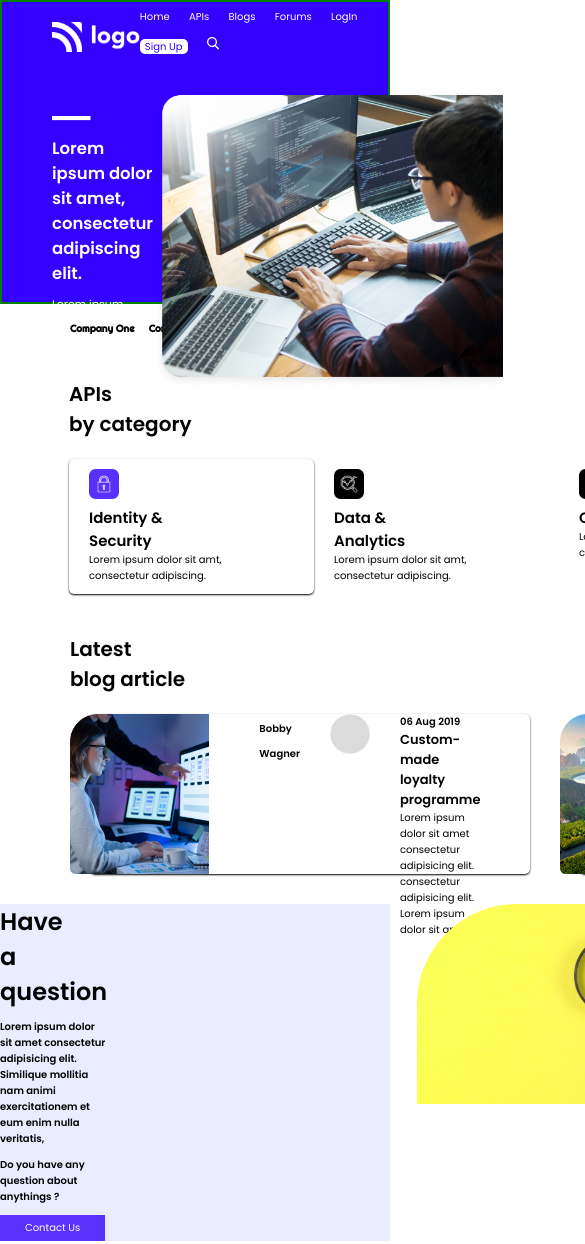
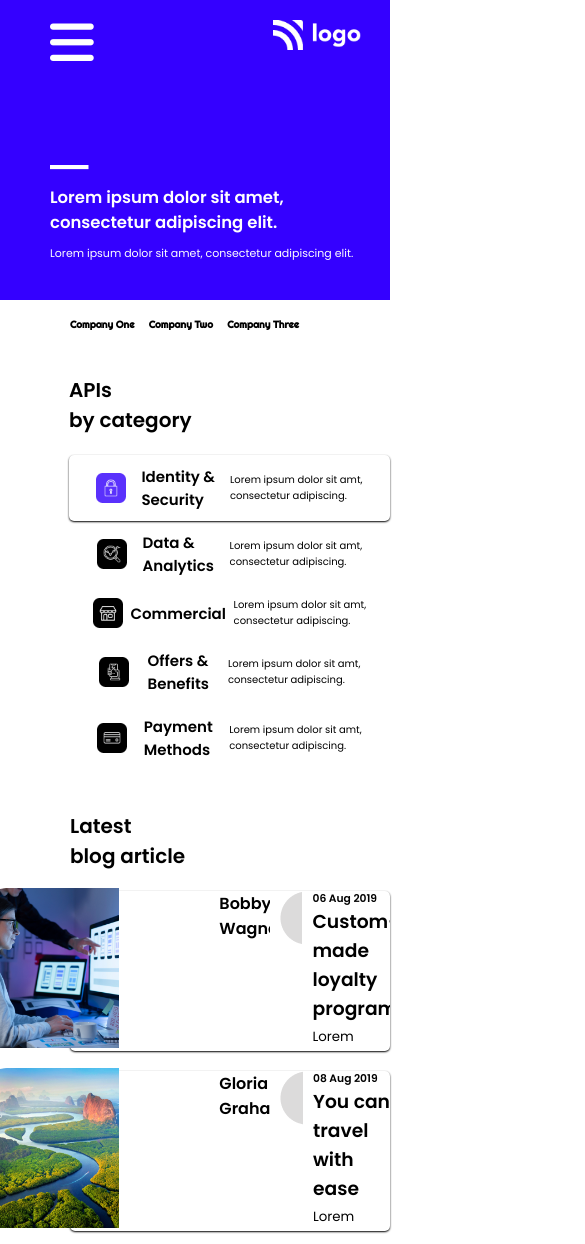
Before and after one commit to Robinkhilery960/Developer-Landing-page, a plain HTML site: page index.html in a window 390 px wide. Shown: the top 1244 px of the page, 585 px wide, since content can reach past the window. Drawn offline with Linux system fonts and the light colour scheme.

Commit message:
added media queries

```diff
--- a/index.html
+++ b/index.html
@@ -5,6 +5,7 @@
     <meta http-equiv="X-UA-Compatible" content="IE=edge" />
     <meta name="viewport" content="width=device-width, initial-scale=1.0" />
     <title>Developer Landing Page</title>
+    <link rel="stylesheet" href="https://cdnjs.cloudflare.com/ajax/libs/font-awesome/6.2.0/css/all.min.css" integrity="sha512-xh6O/CkQoPOWDdYTDqeRdPCVd1SpvCA9XXcUnZS2FmJNp1coAFzvtCN9BmamE+4aHK8yyUHUSCcJHgXloTyT2A==" crossorigin="anonymous" referrerpolicy="no-referrer" />
     <link rel="stylesheet" href="style.css" />
   </head>
 
@@ -43,6 +44,7 @@
           </svg>
         </div>
       </nav>
+      <i class="fa-solid fa-bars"></i>
 
       <div class="lower-header">
         <!-- Text -->
@@ -147,7 +149,7 @@
       <div class="blog-cards">
         <!-- Blog card 01 -->
         <div class="blog-card">
-          <div class="blog blog-image">
+          <div class="  blog-image">
             <img src="./images/Rectangle.png" alt="" />
           </div>
           <div class="blog">
@@ -178,8 +180,8 @@
         <!-- Blog card 02 -->
 
         <div class="blog-card">
-          <div class="blog blog-image">
-            <img src="./images/Rectangle Copy.png" alt="" />
+          <div class=" blog-image">
+            <img   src="./images/Rectangle Copy.png" alt="" />
           </div>
           <div class="blog  ">
             <b class="blog-author">Gloria Graham</b>
@@ -211,6 +213,7 @@
     <!-- FAQ SECTION -->
     <div class="faq-section">
       <div class="faq-content">
+        <div class="faq-text-cont">
           <h2>
             Have <br />
             a question
@@ -220,6 +223,7 @@
             mollitia <br />nam animi exercitationem et eum enim nulla veritatis,
           </h4>
           <h4>Do you have any question about anythings ?</h4>
+        </div>
 
         <button>Contact Us</button>
       </div>
--- a/style.css
+++ b/style.css
@@ -7,13 +7,16 @@
   margin: 0;
 }
 header{
-  border: 2px solid green;
   background-color: #3400FF;
   height: 300px;
+  width: 100%;
 }
 
 nav{
   display: flex;
+}
+.fa-bars{
+  display: none;
 }
 .nav-item{
   margin-top: 10px;
@@ -42,7 +45,7 @@ nav{
 
 }
 .header-text{
-  flex: 1;;
+  flex: 1;
 }
 
 .header-text{
@@ -107,7 +110,7 @@ margin-top: 10px;
 }
 .card{
   padding: 10px 20px ;
-  padding-right: 75px;
+  /* padding-right: 50px; */
 }
 .card-logo{
   height: 30px;
@@ -117,11 +120,14 @@ margin-top: 10px;
 }
 .card-body{
   font-size: 10px;
-  width: 150px;
+  /* width: 150px;   */
 }
 
 
 /* BLOG SECTION */
+
+
+
 
 .blog-section{
   display: flex;
@@ -129,40 +135,46 @@ margin-top: 10px;
   margin-left: 70px;
   margin-top: 30px;
 }
+
 .blog-heading{
   font-size: 10px;
   margin-top: 10px;
 }
+
 .blog-cards{
   display: flex;
   flex-direction: row;
-  justify-content: flex-start;
+  justify-content: space-around;
   margin-top: 20px;
+  gap: 20px;
 }
+
 .blog-card{
   display: flex;
-  justify-content: space-between;
-   /* align-items: center; */
-  margin-right: 30px;
-  margin-left: 20px;
+  justify-content: space-around;
+   align-items: center;
   height: 160px;
-  padding-right: 20px;
   box-shadow: 0px 1px 2px 0px ;
   border-radius: 5px;
   border: none;
-}
-.blog{
-  margin-right: 10px;
-  margin-right: 30px;
+  width: 50%;
+
 }
 .blog-image>img{
   height: 160px;
-  /* border:2px solid  black;  */
   position: relative;
-  right: 20px;
+  right: 90px;
 }
+
+.blog{
+  overflow: hidden;
+  /* margin-right: 10px;  */
+  /* margin-right: 30px; */
+  height: 100%;
+  margin-left: 10px;
+}
+/*
 .blog-mid{
-  /* display: flex; */
   text-align: center;
 
 }
@@ -187,7 +199,7 @@ margin-top: 10px;
 }
 small{
   font-size: 10px;
-}
+} */
 
 
 /* <!-- FAQ SECTION --> */
@@ -198,6 +210,7 @@ small{
   background-color: #E9EDFF;
   justify-content: space-around;
   margin-top: 30px;
+  border: 2px solid ;
 }
 
 .faq-image>img{
@@ -206,7 +219,7 @@ small{
 }
 
 .faq-content{
-  margin-right: 300px;
+  /* margin-right: 300px; */
 }
 .faq-content>h4  {
   font-size: 10px;
@@ -227,21 +240,25 @@ small{
 /* <!-- Download --> */
 
 .download-section{
-  display: flex;
-  justify-content: space-around;
-  align-items: center;
+  /* display: flex;
+  justify-content: space-around; */
+  /* align-items: center;  */
   position: relative;
-  left: 68px;
+  /* left: 68px; */
   margin-top: 40px;
+  /* padding: 30px; */
 }
 .download-content>h1{
   font-size: 30px;
+  width:100%;
 }
  h1>span{
   font-size: 20px;
 }
 .download-email{
-margin-left: 700px;
+margin-left: 50%;
+position: relative;
+bottom: 50px;
 }
 input{
   padding: 10px;
@@ -317,3 +334,66 @@ form>button{
   position: relative;
   right: 80px;
 }
+
+
+
+
+
+
+
+
+
+
+@media screen and (max-width:876px){
+.nav-items,.header-image{
+  display: none;
+}
+
+.logo{
+  margin-left: 70%;
+}
+.fa-bars{
+  display: inline-block;
+  position: relative;
+  bottom: 40px;
+  left: 50px;
+  font-size: 50px;
+  color: #ffffff;
+}
+.lower-header{
+ justify-content: flex-start;
+ align-items: center;
+}
+.cards{
+  flex-direction: column;
+}
+.card{
+  display: flex;
+  justify-content: space-around;
+  align-items: center;
+}
+.blog-cards{
+  flex-direction: column;
+}
+.blog-card{
+  width: 100%;
+
+}
+.faq-image{
+  display: none;
+}
+.faq-content{
+   display: flex;
+   align-items: center;
+   justify-content: space-around;
+   width: 100%;
+   border: 2px solid;
+}
+.download-section{
+  display: none;
+}
+ input{
+  /* top: 50px; */
+ }
+
+}
```
Also changed, not shown: 1 other file. Lines whose indentation alone changed are shown as unchanged.
